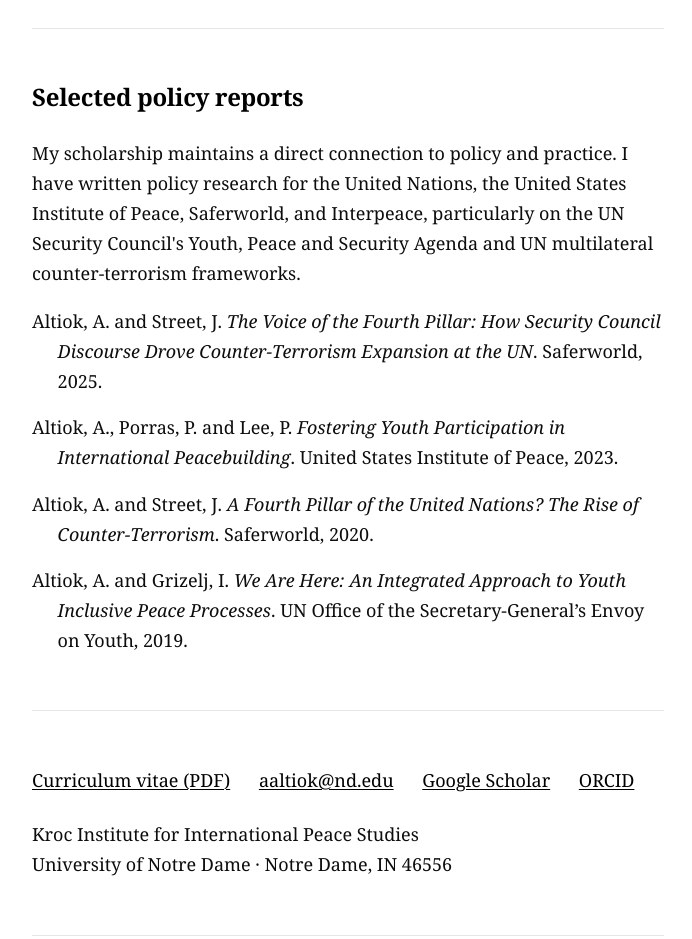
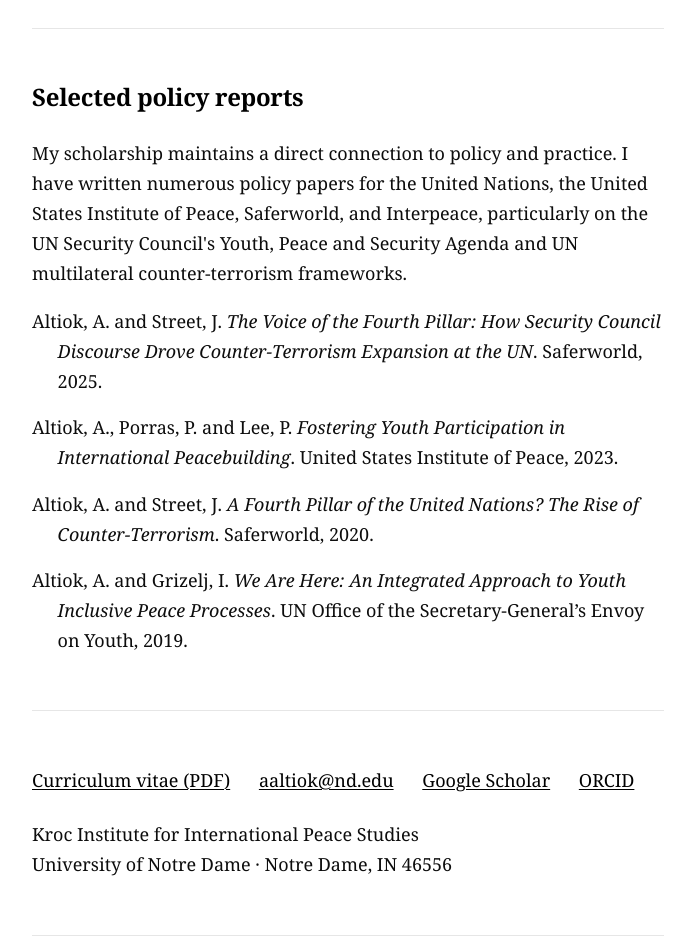
Before and after one commit to aaltiok/aaltiok.github.io, a plain HTML site: page index.html in a window 1280 px wide. Shown: the part 5820-6759 px from the top of the page, without its empty margins (292-984 px from the left). Drawn offline with Linux system fonts and the light colour scheme.

Commit message:
Update index.html

```diff
--- a/index.html
+++ b/index.html
@@ -264,7 +264,7 @@
 
 <section id="policy">
     <h2>Selected policy reports</h2>
-    <p>My scholarship maintains a direct connection to policy and practice. I have written policy research for the United Nations, the United States Institute of Peace, Saferworld, and Interpeace, particularly on the UN Security Council's Youth, Peace and Security Agenda and UN multilateral counter-terrorism frameworks.</p>
+    <p>My scholarship maintains a direct connection to policy and practice. I have written numerous policy papers for the United Nations, the United States Institute of Peace, Saferworld, and Interpeace, particularly on the UN Security Council's Youth, Peace and Security Agenda and UN multilateral counter-terrorism frameworks.</p>
     <p class="cite">Altiok, A. and Street, J. <em>The Voice of the Fourth Pillar: How Security Council Discourse Drove Counter-Terrorism Expansion at the UN</em>. Saferworld, 2025.</p>
     <p class="cite">Altiok, A., Porras, P. and Lee, P. <em>Fostering Youth Participation in International Peacebuilding</em>. United States Institute of Peace, 2023.</p>
     <p class="cite">Altiok, A. and Street, J. <em>A Fourth Pillar of the United Nations? The Rise of Counter-Terrorism</em>. Saferworld, 2020.</p>
```
